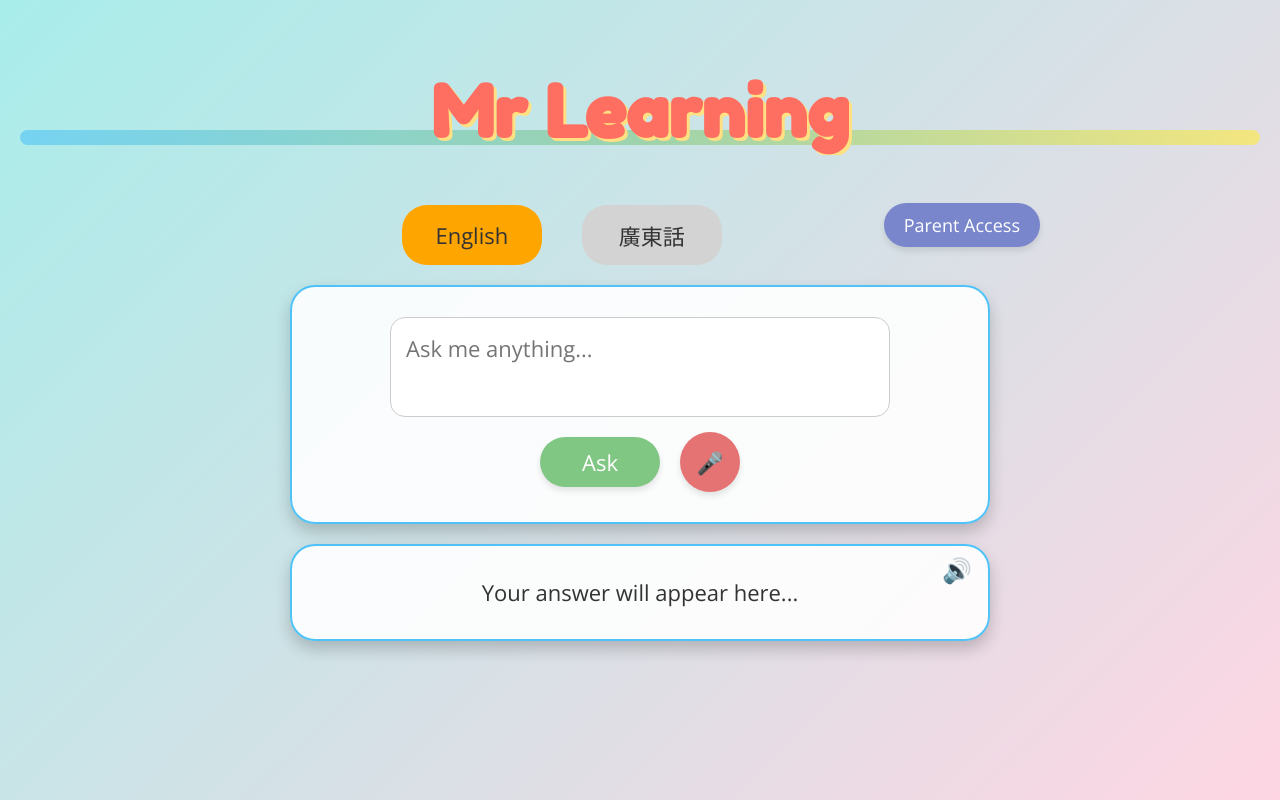
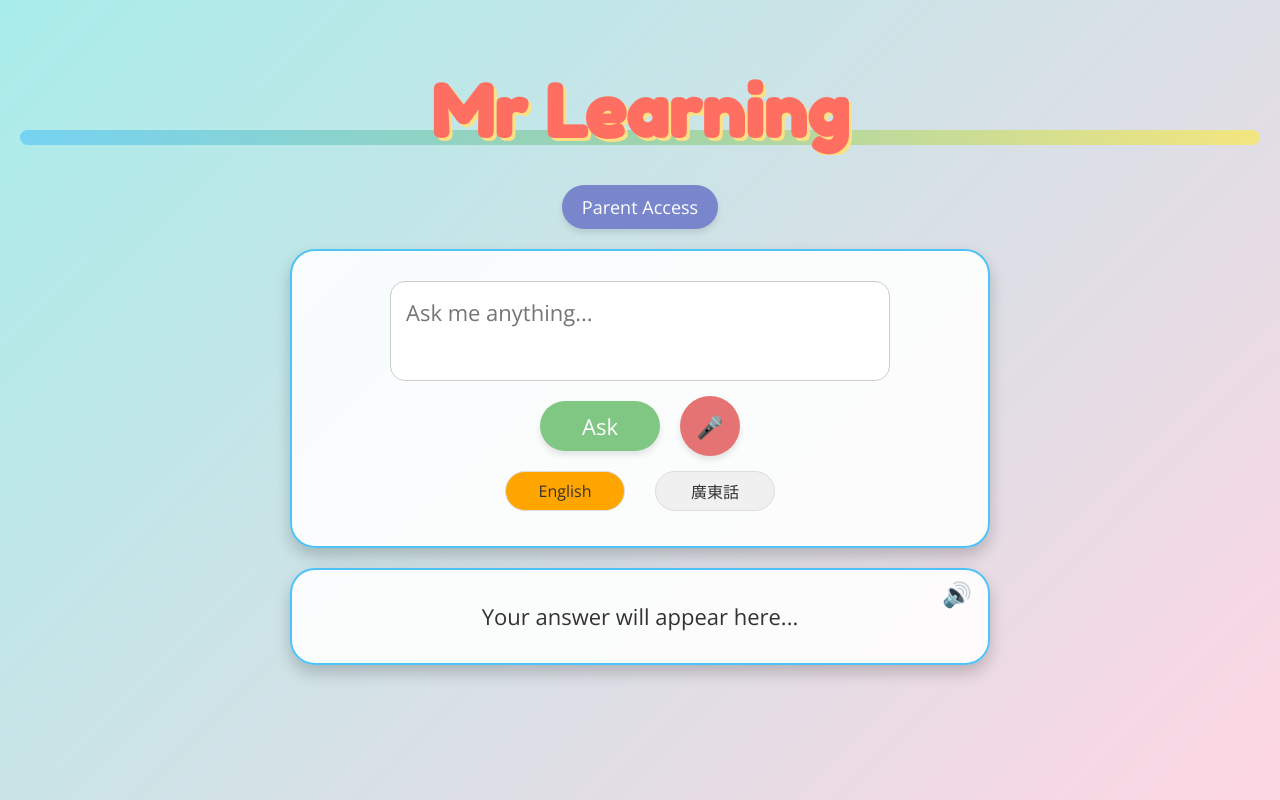
Before and after one commit to davigonia/mr_learning, a React (Create React App) app: page / in a window 1280 px wide. Built offline with nearby package versions, Linux system fonts and the light colour scheme.

Commit message:
Layout improvements: moved parent access button to center, language toggles inside question box, removed time limit, added Cantonese female voice

```diff
--- a/src/App.css
+++ b/src/App.css
@@ -212,23 +212,23 @@ textarea:focus {
 .language-toggles {
   display: flex;
   justify-content: center;
-  margin: 20px auto 0 auto;
+  margin: 15px auto 5px auto;
   flex-wrap: wrap; /* Allow wrapping on very small screens */
   max-width: 100%;
   gap: 10px; /* Add gap between buttons when they wrap */
 }
 
 .language-toggle {
-  width: 140px;
-  height: 60px;
-  margin: 0 15px;
-  background-color: #D3D3D3;
+  width: 120px;
+  height: 40px;
+  margin: 0 10px;
+  background-color: #f0f0f0;
   color: #333;
-  border: none;
-  border-radius: 25px;
+  border: 1px solid #ddd;
+  border-radius: 20px;
   cursor: pointer;
   transition: transform 0.3s ease, background-color 0.3s ease;
-  font-size: 22px;
+  font-size: 16px;
   font-family: 'Open Sans', sans-serif;
 }
 
@@ -248,10 +248,10 @@ textarea:focus {
   font-size: 18px;
 }
 
-/* Controls container */
-.controls-container {
+/* Parent access container */
+.parent-access-container {
   display: flex;
-  justify-content: space-between;
+  justify-content: center;
   align-items: center;
   margin: 20px auto;
   max-width: 800px;
--- a/src/App.js
+++ b/src/App.js
@@ -234,9 +234,10 @@ function App() {
 
   // Function to test voice
   const testVoice = (voiceType) => {
-    const testText = language === 'english' ?
+    // Use English text for English voices, and Cantonese text for Cantonese voices
+    const testText = voiceType === 'english' ?
       'This is a test of the selected voice.' :
-      '這是所選聲音的測試。';
+      '我啡啡單單試下這把聲音。'; // Cantonese text: "Let me test this voice."
 
     const utterance = new SpeechSynthesisUtterance(testText);
 
@@ -343,22 +344,7 @@ function App() {
         <div className="title-decoration"></div>
       </div>
 
-      <div className="controls-container">
-        <div className="language-toggles">
-          <button
-            className={`language-toggle ${language === 'english' ? 'active' : ''}`}
-            onClick={toggleLanguage}
-          >
-            English
-          </button>
-          <button
-            className={`language-toggle ${language === 'cantonese' ? 'active' : ''}`}
-            onClick={toggleLanguage}
-          >
-            廣東話
-          </button>
-        </div>
-
+      <div className="parent-access-container">
         <button
           className="parent-access-button"
           onClick={toggleParentControls}
@@ -389,6 +375,21 @@ function App() {
             aria-label={language === 'english' ? 'Voice Input' : '語音輸入'}
           >
             🎤
+          </button>
+        </div>
+
+        <div className="language-toggles">
+          <button
+            className={`language-toggle ${language === 'english' ? 'active' : ''}`}
+            onClick={toggleLanguage}
+          >
+            English
+          </button>
+          <button
+            className={`language-toggle ${language === 'cantonese' ? 'active' : ''}`}
+            onClick={toggleLanguage}
+          >
+            廣東話
           </button>
         </div>
 
@@ -539,20 +540,7 @@ function App() {
                 </div>
               </div>
 
-              <div className="control-section">
-                <h3>{language === 'english' ? 'Time Limit (minutes)' : '時限 (分鐘)'}</h3>
-                <div className="slider-container">
-                  <input
-                    type="range"
-                    min="5"
-                    max="60"
-                    step="5"
-                    value={timeLimit}
-                    onChange={(e) => setTimeLimit(parseInt(e.target.value))}
-                  />
-                  <span>{timeLimit}</span>
-                </div>
-              </div>
+
 
               <div className="control-section">
                 <h3>{language === 'english' ? 'Add Banned Words' : '添加禁用詞'}</h3>
@@ -664,6 +652,7 @@ function App() {
                     onChange={(e) => setCantoneseVoice(e.target.value)}
                   >
                     <option value="Google 粵語（香港）">Google 粵語（香港）</option>
+                    <option value="Google 粵語女聲（香港）">Google 粵語女聲（香港）</option>
                   </select>
                   <button
                     className="test-voice-button"
```
